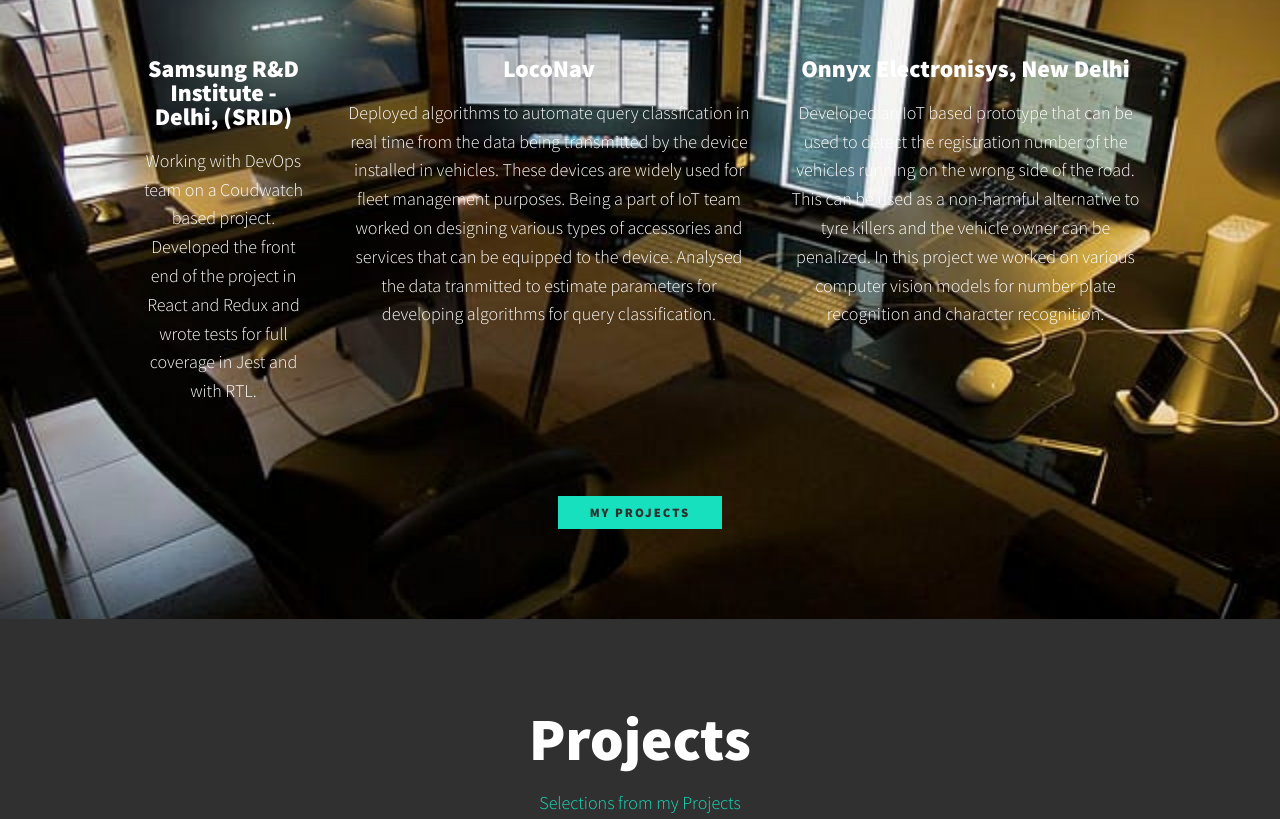
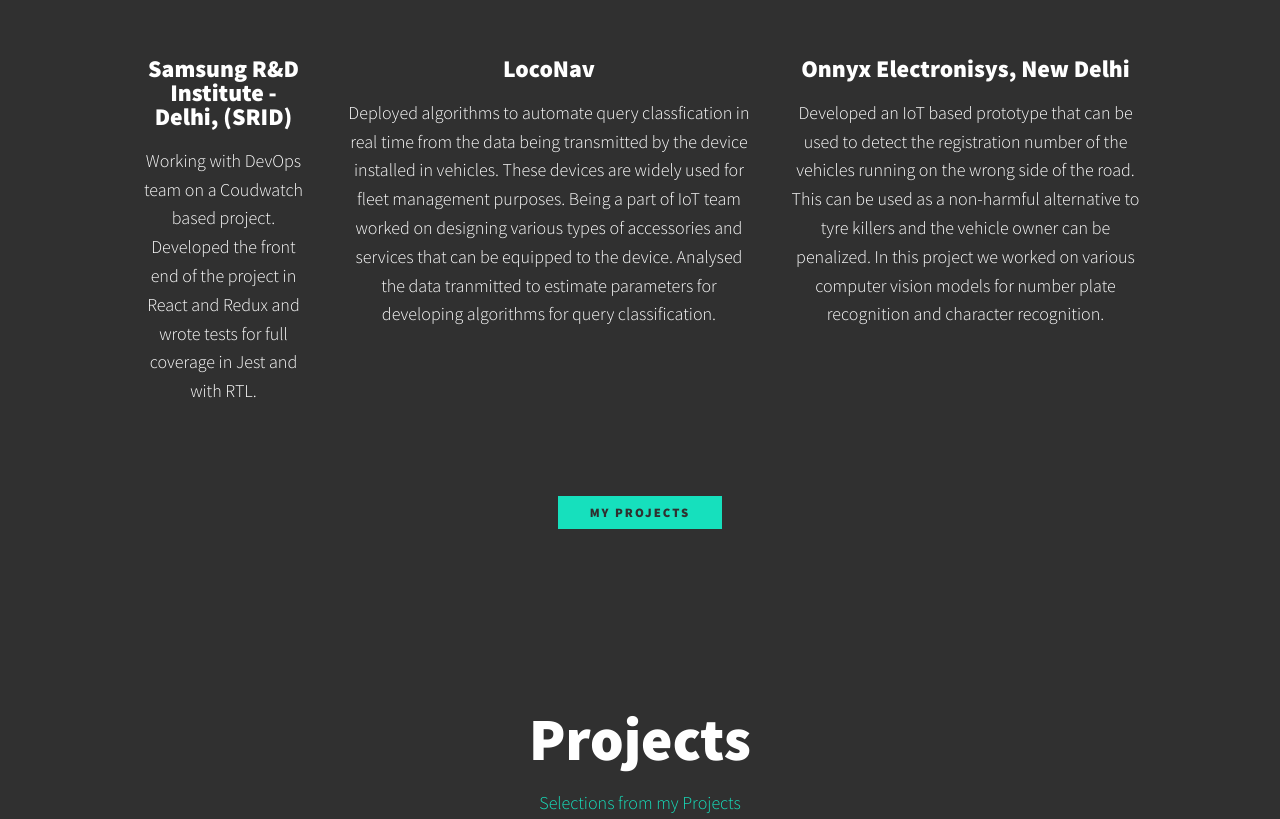
Before and after one commit to skmprohunt/saurabh-mishra, a plain HTML site: page index.html in a window 1280 px wide. Shown: the part 636-1455 px from the top of the page. Drawn offline with nearby package versions, Linux system fonts and the light colour scheme.

Commit message:
WE bg image removed

```diff
--- a/css/styles.css
+++ b/css/styles.css
@@ -289,7 +289,6 @@
 
 .my-works {
     background-color: var(--clr-dark);
-    background-image: url(../img/work-bg.jpg);
     background-size: cover;
     /* background-blend-mode: multiply; */
     color: var(--clr-light);
```
